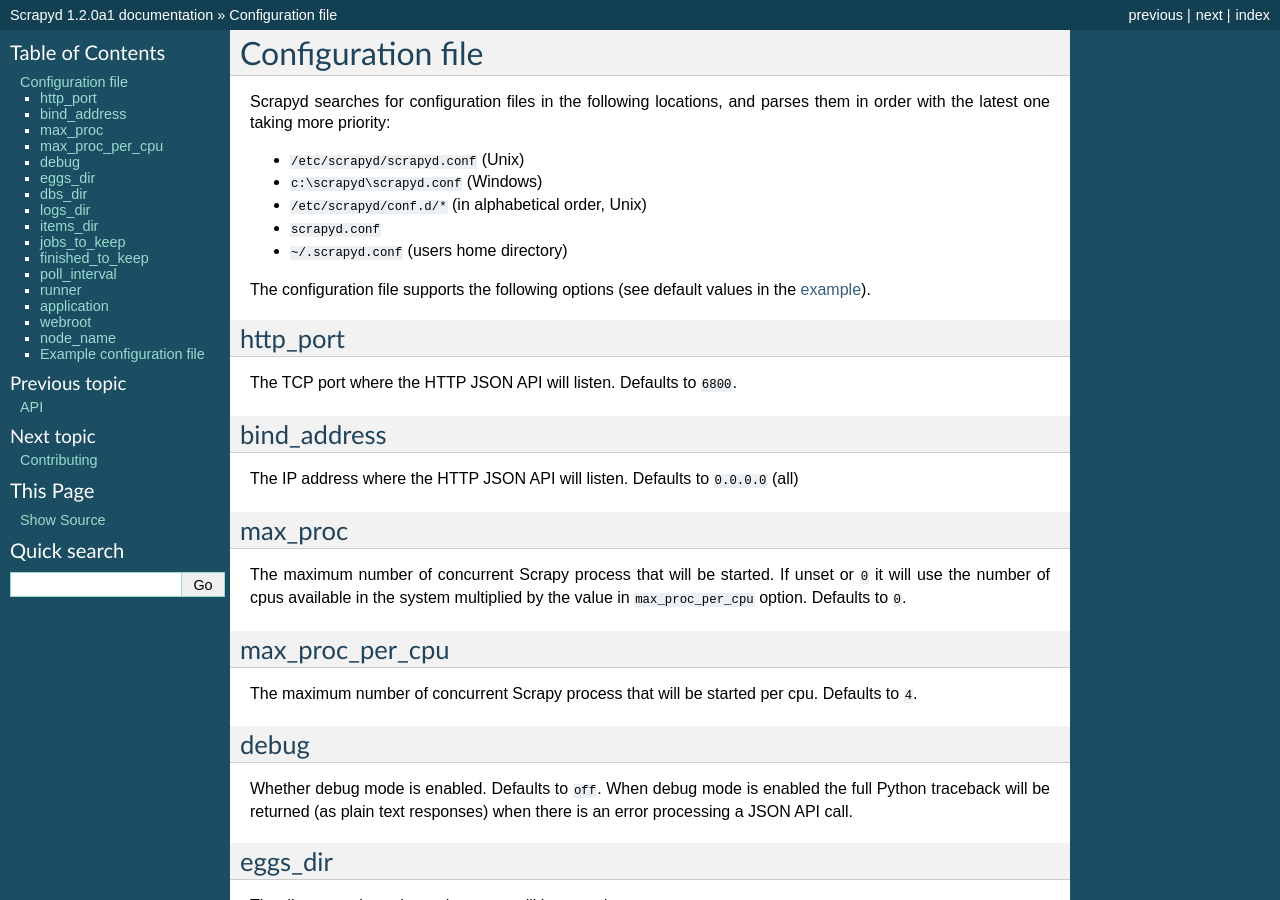
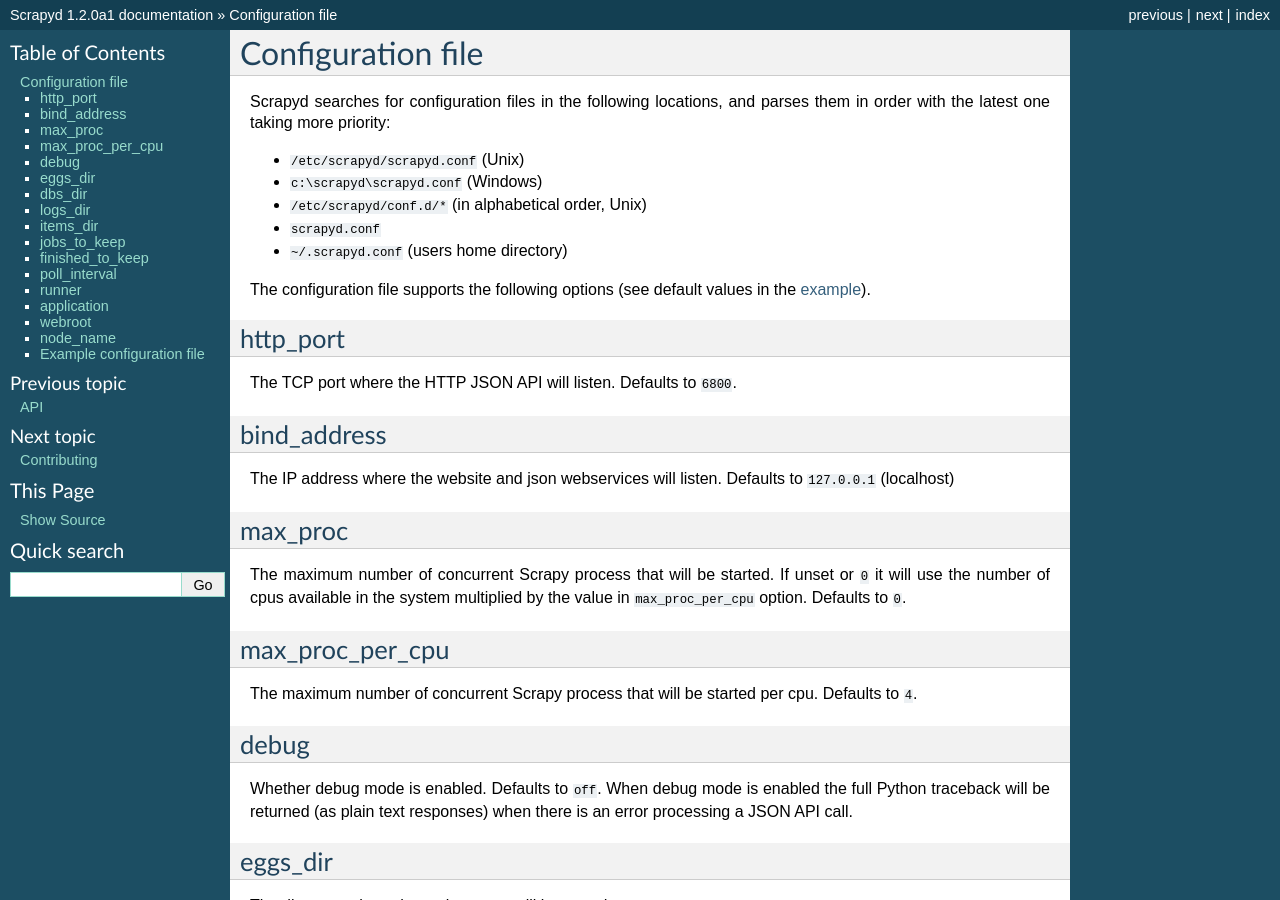
Before and after one commit to scrapy/scrapyd, a Sphinx documentation site: the page built from docs/config.rst, in a window 1280 px wide and 900 px high. Built offline with Sphinx 7.4.7, drawn with Linux system fonts in a browser that asks for light colours.

Commit message:
bind address default to 127.0.0.1

```diff
--- a/docs/config.rst
+++ b/docs/config.rst
@@ -23,7 +23,8 @@
 bind_address
 ------------
 
-The IP address where the HTTP JSON API will listen. Defaults to ``0.0.0.0`` (all)
+The IP address where the website and json webservices will listen.
+Defaults to ``127.0.0.1`` (localhost)
 
 .. _max_proc:
 
--- a/docs/news.rst
+++ b/docs/news.rst
@@ -32,6 +32,8 @@
 Removed
 ~~~~~~~
 
+- scrapyd's bind_address now defaults to 127.0.0.1 instead of 0.0.0.0
+  to listen only for connection from the local host
 - scrapy < 1.0 compatibility
 - python < 2.7 compatibility
 
```
Also changed, not shown: 2 other files.
